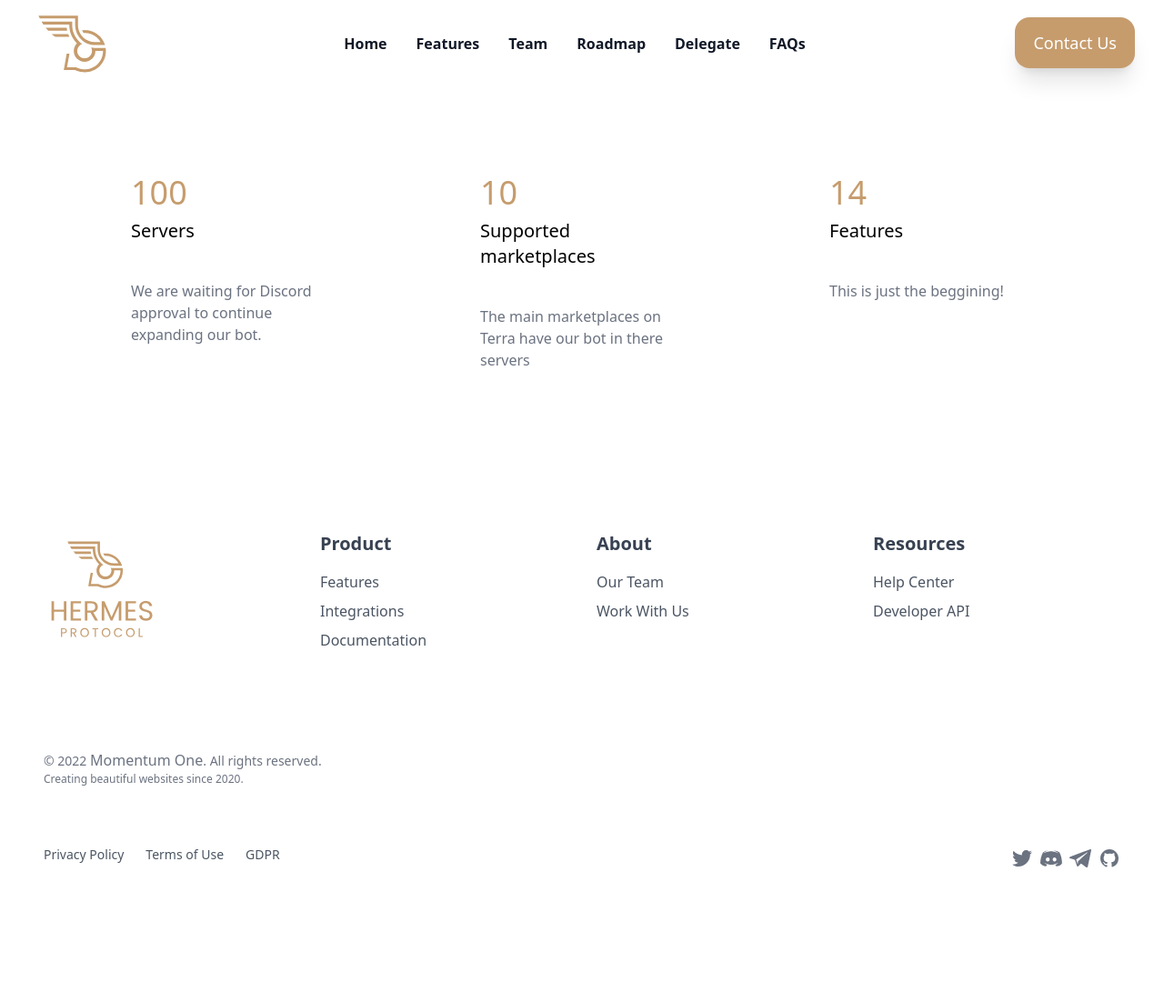
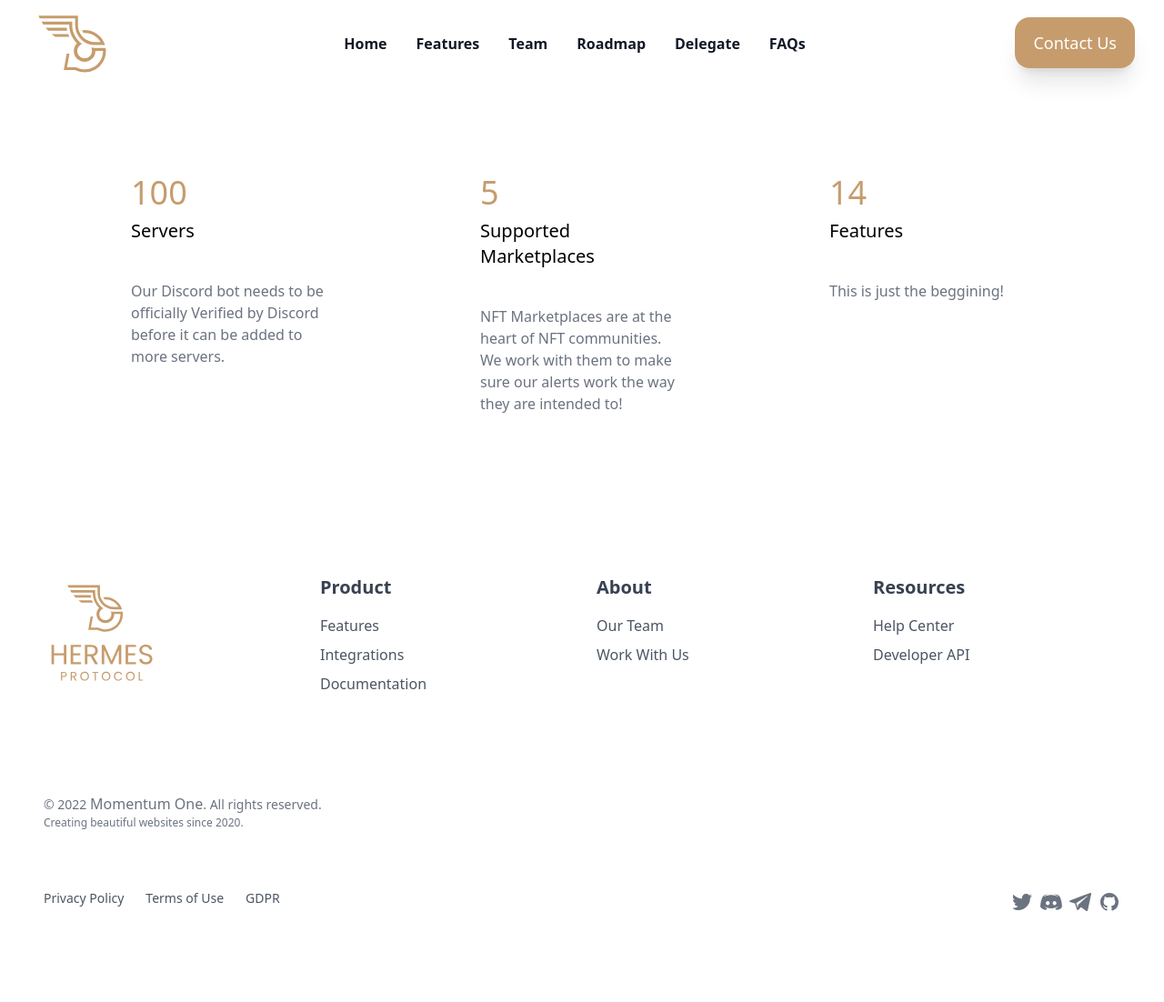
Before and after one commit to HermesProtocol-io/hermes-protocol, a Jekyll site: the page built from _pages/bot.html, in a window 1280 px wide. Shown: the whole page at 91% size. Built offline with Jekyll 4.4.1, drawn with Linux system fonts in a browser that asks for light colours; nearby versions of some CDN libraries; before the commit the page ends 1054 px from its top, so only the background shows below that.

Commit message:
Bot page - Improve English and Dark mode

```diff
--- a/_includes/blocks/bot/stats.html
+++ b/_includes/blocks/bot/stats.html
@@ -4,23 +4,41 @@
 
           <div class="w-full lg:w-1/3 3xl:w-auto px-4 mb-16 lg:mb-0">
             <div class="max-w-xs px-12 mx-auto">
-              <h3 class="font-heading text-4xl text-muddywaters-500 mb-2">100</h3>
-              <h5 class="font-heading text-xl text-black mb-10">Servers</h5>
-              <p class="text-gray-500">We are waiting for Discord approval to continue expanding our bot.</p>
+              <h3 class="font-heading text-4xl text-muddywaters-500 mb-2">
+                100
+              </h3>
+              <h5 class="font-heading text-xl text-black dark:text-gray-300 mb-10">
+                Servers
+              </h5>
+              <p class="text-gray-500 dark:text-gray-400">
+                Our Discord bot needs to be officially Verified by Discord before it can be added to more servers.
+              </p>
             </div>
           </div>
           <div class="w-full lg:w-1/3 3xl:w-auto px-4 mb-16 lg:mb-0">
             <div class="max-w-xs px-12 mx-auto">
-              <h3 class="font-heading text-4xl text-muddywaters-500 mb-2">10</h3>
-              <h5 class="font-heading text-xl text-black mb-10">Supported marketplaces</h5>
-              <p class="text-gray-500">The main marketplaces on Terra have our bot in there servers</p>
+              <h3 class="font-heading text-4xl text-muddywaters-500 mb-2">
+                5
+              </h3>
+              <h5 class="font-heading text-xl text-black dark:text-gray-300 mb-10">
+                Supported Marketplaces
+              </h5>
+              <p class="text-gray-500 dark:text-gray-400">
+                NFT Marketplaces are at the heart of NFT communities. We work with them to make sure our alerts work the way they are intended to!
+              </p>
             </div>
           </div>
           <div class="w-full lg:w-1/3 3xl:w-auto px-4">
             <div class="max-w-xs px-12 mx-auto">
-              <h3 class="font-heading text-4xl text-muddywaters-500 mb-2">14</h3>
-              <h5 class="font-heading text-xl text-black mb-10">Features</h5>
-              <p class="text-gray-500">This is just the beggining!</p>
+              <h3 class="font-heading text-4xl text-muddywaters-500 mb-2">
+                14
+              </h3>
+              <h5 class="font-heading text-xl text-black dark:text-gray-300 mb-10">
+                Features
+              </h5>
+              <p class="text-gray-500 dark:text-gray-400">
+                This is just the beggining!
+              </p>
             </div>
           </div>
         </div>
```
